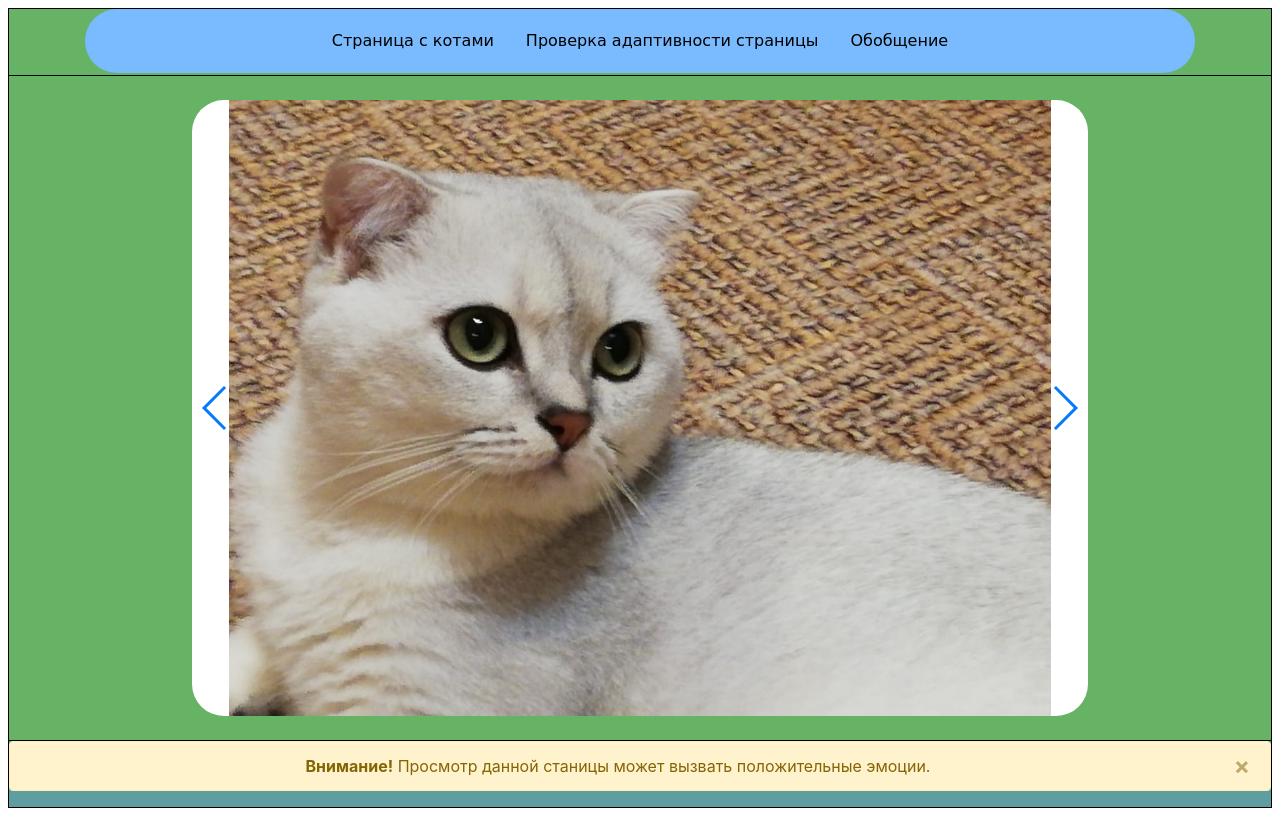
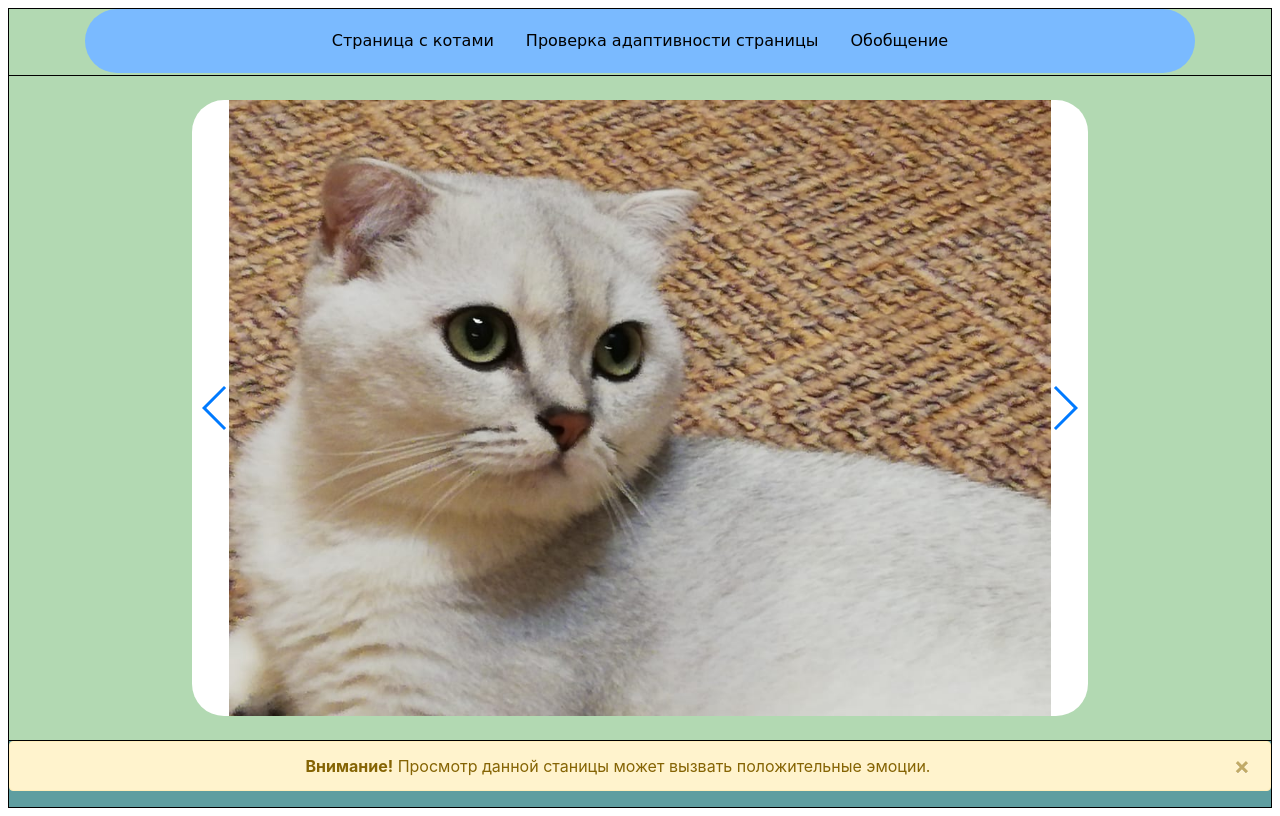
Before and after one commit to NeTRuS-dev/NeTRuS-dev.github.io, a plain HTML site: page Learning/index.html in a window 1280 px wide. Drawn offline with Linux system fonts and the light colour scheme.

Commit message:
some changes

```diff
--- a/Learning/scss/styleSCSS.scss
+++ b/Learning/scss/styleSCSS.scss
@@ -62,7 +62,7 @@ li {
   display: grid;
   grid-template-rows: 0.2fr 2fr 0.2fr;
   /*grid-template-areas: "header header" "section flextest" "footer footer";*/
-  background-color: rgba(0, 128, 0, 0.6);
+  background-color: rgba(0, 128, 0, 0.5);
 
 }
 
```
Also changed, not shown: Learning/css/styleSCSS.css.
